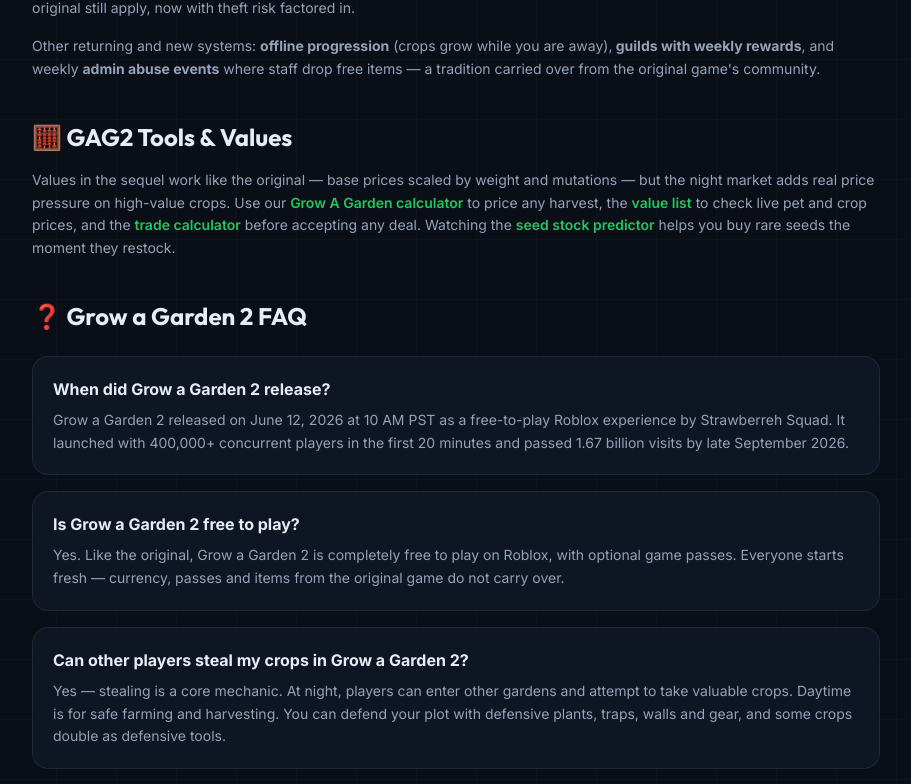
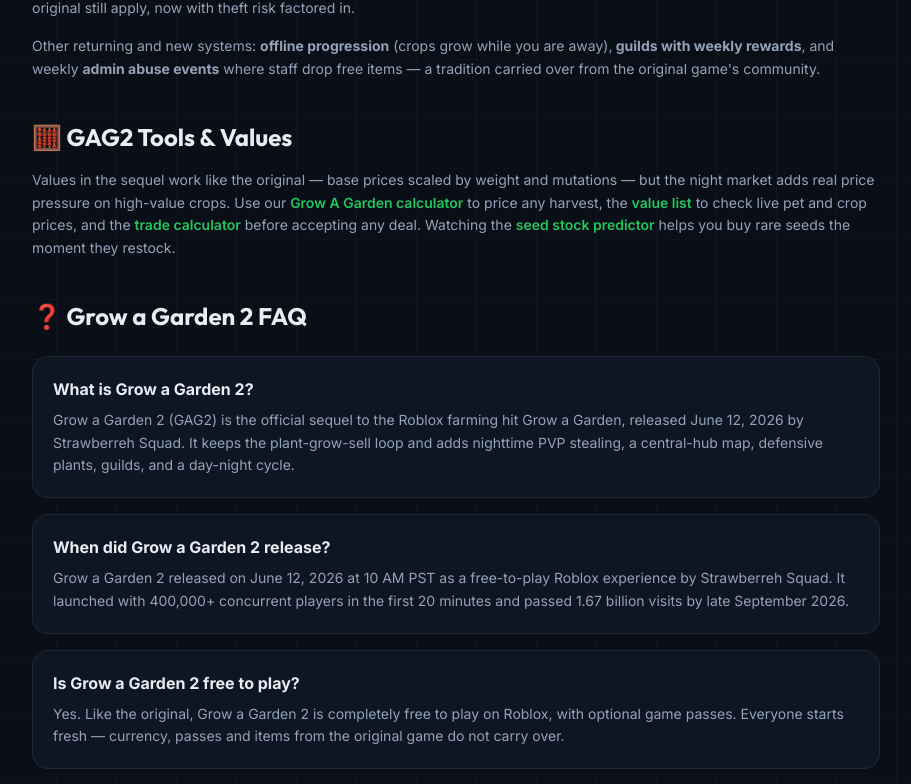
Before and after one commit to liveetcstream-beep/grow-a-garden-calculator, a Next.js app: page /grow-a-garden-2 in a window 1280 px wide. Shown: the part 901-1685 px from the top of the page, without its empty margins (184-1095 px from the left). Built offline with nearby package versions, Linux system fonts and the light colour scheme.

Commit message:
GAG2 hub: head-term strengthening (final)

```diff
--- a/src/app/grow-a-garden-2/page.tsx
+++ b/src/app/grow-a-garden-2/page.tsx
@@ -20,6 +20,10 @@
 };
 
 const faqs = [
+  {
+    q: "What is Grow a Garden 2?",
+    a: "Grow a Garden 2 (GAG2) is the official sequel to the Roblox farming hit Grow a Garden, released June 12, 2026 by Strawberreh Squad. It keeps the plant-grow-sell loop and adds nighttime PVP stealing, a central-hub map, defensive plants, guilds, and a day-night cycle.",
+  },
   {
     q: "When did Grow a Garden 2 release?",
     a: "Grow a Garden 2 released on June 12, 2026 at 10 AM PST as a free-to-play Roblox experience by Strawberreh Squad. It launched with 400,000+ concurrent players in the first 20 minutes and passed 1.67 billion visits by late September 2026.",
@@ -68,7 +72,7 @@
           Grow a Garden 2 <span style={{ background: "var(--gradient-1)", WebkitBackgroundClip: "text", WebkitTextFillColor: "transparent" }}>Guide 2026</span>
         </h1>
         <p className="text-sm max-w-3xl mx-auto leading-relaxed" style={{ color: "var(--muted)" }}>
-          The official sequel to Roblox's biggest farming hit is here — and it changes the rules. <strong>Grow a Garden 2</strong> keeps
+          <strong>Grow a Garden 2</strong> (GAG2) is the official sequel to Roblox's biggest farming hit — and it changes the rules. It keeps
           the plant-grow-sell loop you know, then bolts on <strong>nighttime PVP stealing</strong>, a central-hub map, defensive
           plants, guilds and a full day-and-night cycle. This hub covers everything: mechanics, strategy, codes and values.
         </p>
```
